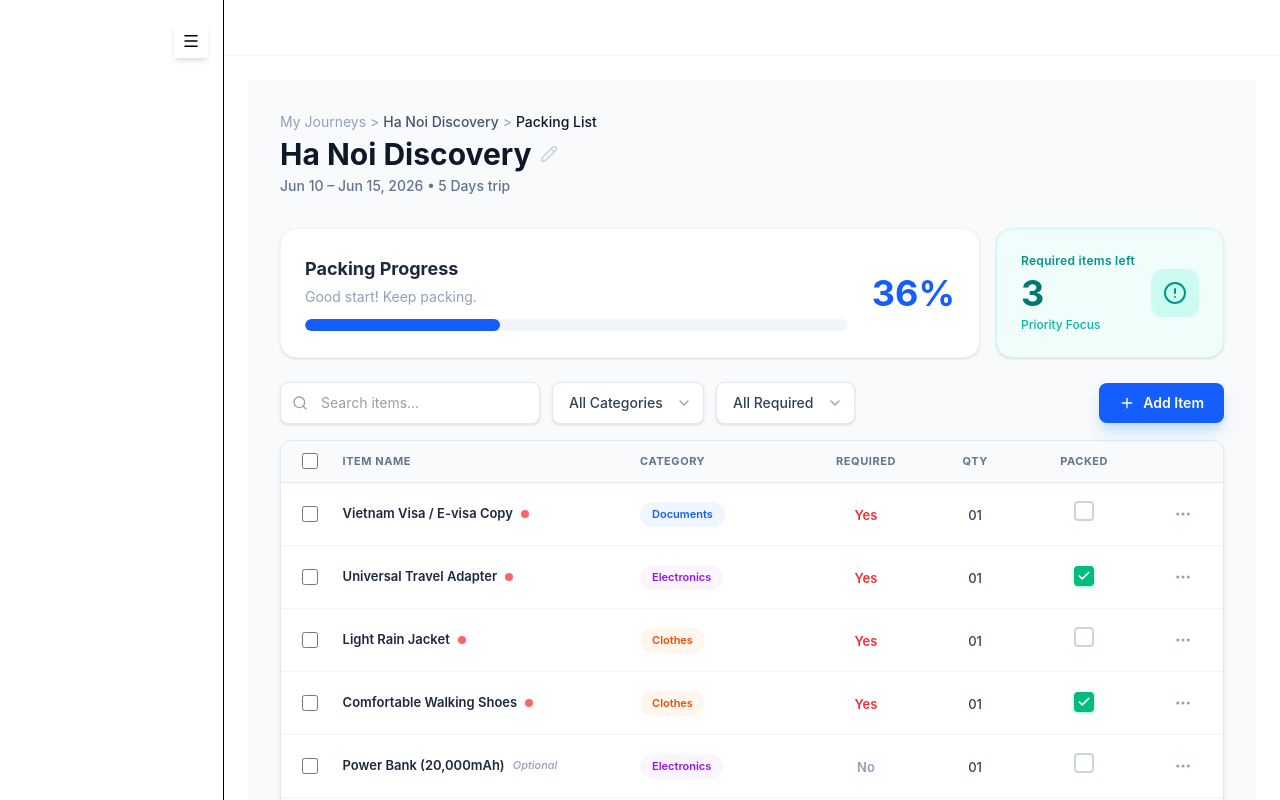
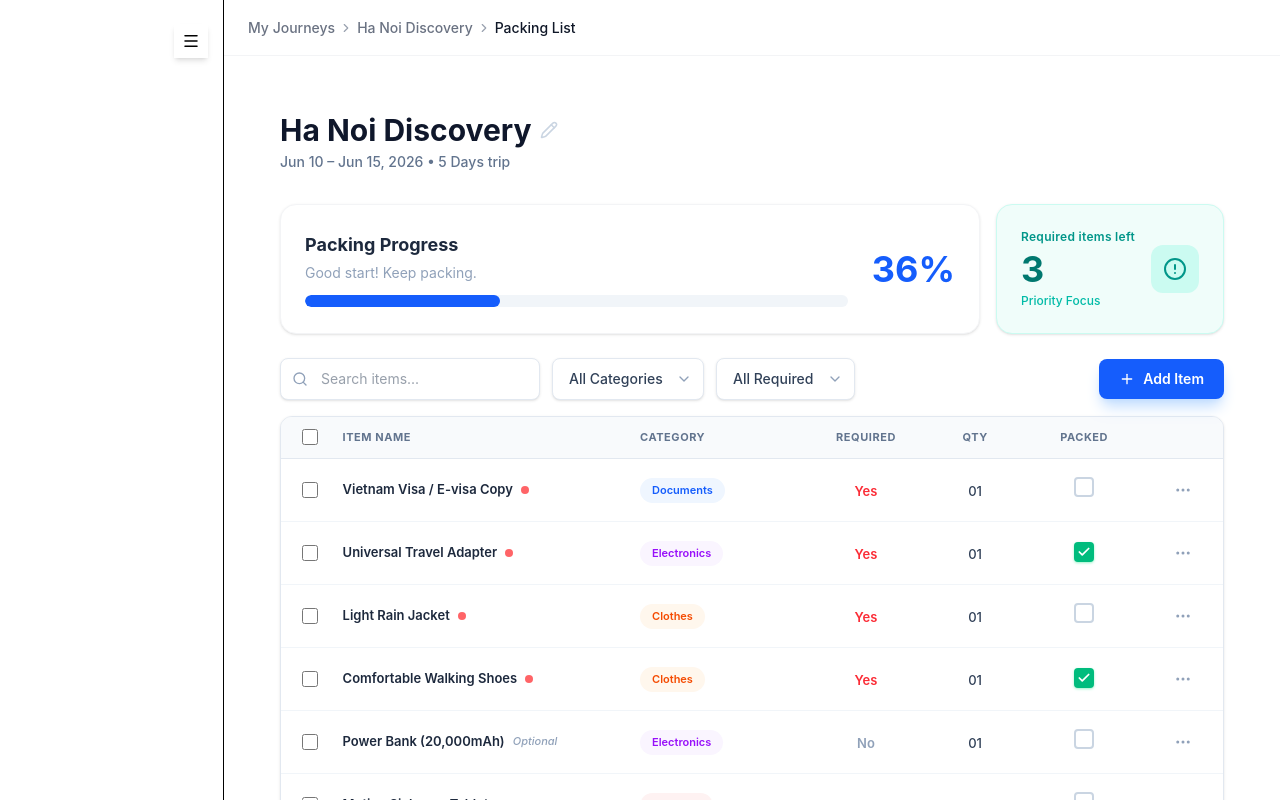
Before and after one commit to ThuTran-ttss/wecamp_batch10_capstone_we2star, a React (Vite) app in the folder webapp/: page /packing in a window 1280 px wide. Built offline with nearby package versions, Linux system fonts and the light colour scheme.

Commit message:
Feature/packing list (#12)
* fix(packing): fix breadcrumbs link

```diff
--- a/webapp/src/pages/PackingListPage.jsx
+++ b/webapp/src/pages/PackingListPage.jsx
@@ -66,10 +66,10 @@ export default function PackingListPage() {
       prev.map((item) =>
         item.id === id
           ? {
-              ...item,
-              packedStatus:
-                item.packedStatus === "Packed" ? "Not Packed" : "Packed",
-            }
+            ...item,
+            packedStatus:
+              item.packedStatus === "Packed" ? "Not Packed" : "Packed",
+          }
           : item,
       ),
     );
@@ -158,15 +158,10 @@ export default function PackingListPage() {
 
   // ─── Render ──────────────────────────────────────────────
   return (
-    <div className="min-h-screen bg-[#f8fafc] p-8">
+    <div className="min-h-screen p-8">
       {/* Header */}
       <header className="mb-8">
-        <div className="mb-1 text-sm text-slate-400">
-          My Journeys &gt;{" "}
-          <span className="font-medium text-slate-600">Ha Noi Discovery</span>{" "}
-          &gt;{" "}
-          <span className="font-medium text-slate-900">Packing List</span>
-        </div>
+
         <div className="flex items-center gap-2">
           <h1 className="text-3xl font-bold text-slate-900">
             Ha Noi Discovery
--- a/webapp/src/router/index.jsx
+++ b/webapp/src/router/index.jsx
@@ -3,15 +3,21 @@ import { createBrowserRouter, Navigate, RouterProvider } from "react-router-dom"
 import AddActivity from "@pages/itinerary/AddActivity";
 import MainLayout from "@/layouts/MainLayout";
 import ItineraryPage from "@/pages/itinerary/ItineraryPage";
+import PackingListPage from "@/pages/PackingListPage";
 import DashboardPage from "@/pages/DashboardPage";
 import BudgetPage from "@/pages/BudgetPage";
-import PackingListPage from "@/pages/PackingListPage";
 import MyTripsPage from "@/pages/trips/MyTripsPage";
 import CreateTripPage from "@/pages/trips/CreateTripPage";
 
 const CREATE_TRIP_BREADCRUMBS = [
   { label: "My Trips", to: "/trips" },
   { label: "Create New Trip" },
+];
+
+const PACKING_LIST_BREADCRUMBS = [
+  { label: "My Journeys", to: "/trips" },
+  { label: "Ha Noi Discovery", to: "/dashboard" },
+  { label: "Packing List" },
 ];
 
 const router = createBrowserRouter([
@@ -21,7 +27,7 @@ const router = createBrowserRouter([
     children: [
       {
         index: true,
-        element: <Navigate to="/dashboard" replace />,
+        element: <Navigate to="/trips" replace />,
       },
       {
         path: "trips",
@@ -52,6 +58,7 @@ const router = createBrowserRouter([
       {
         path: "packing",
         element: <PackingListPage />,
+        handle: { navBreadcrumbs: PACKING_LIST_BREADCRUMBS },
       },
     ],
   },
```
Also changed, not shown: 2 other files (tests, documents, lock files or other folders).
